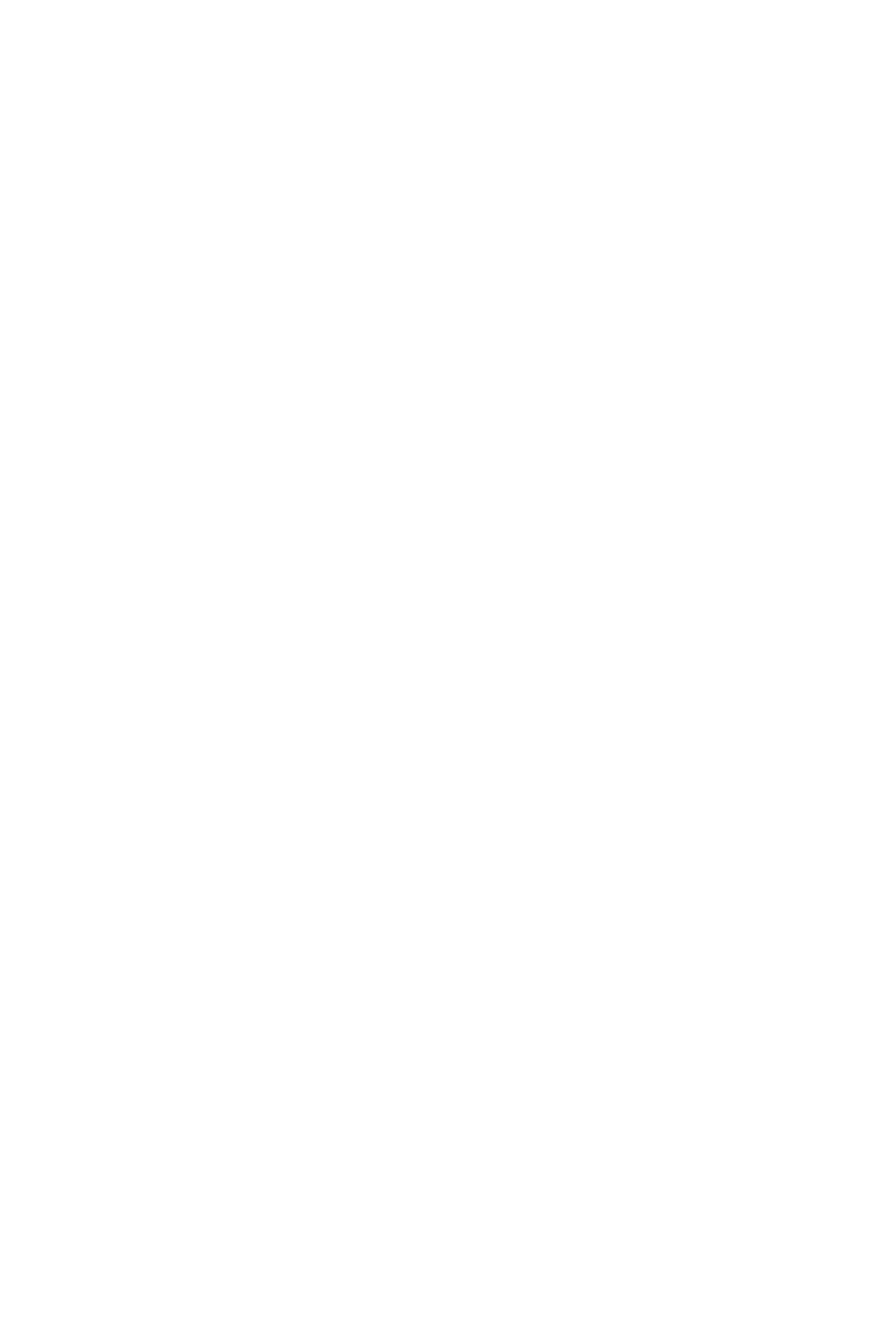
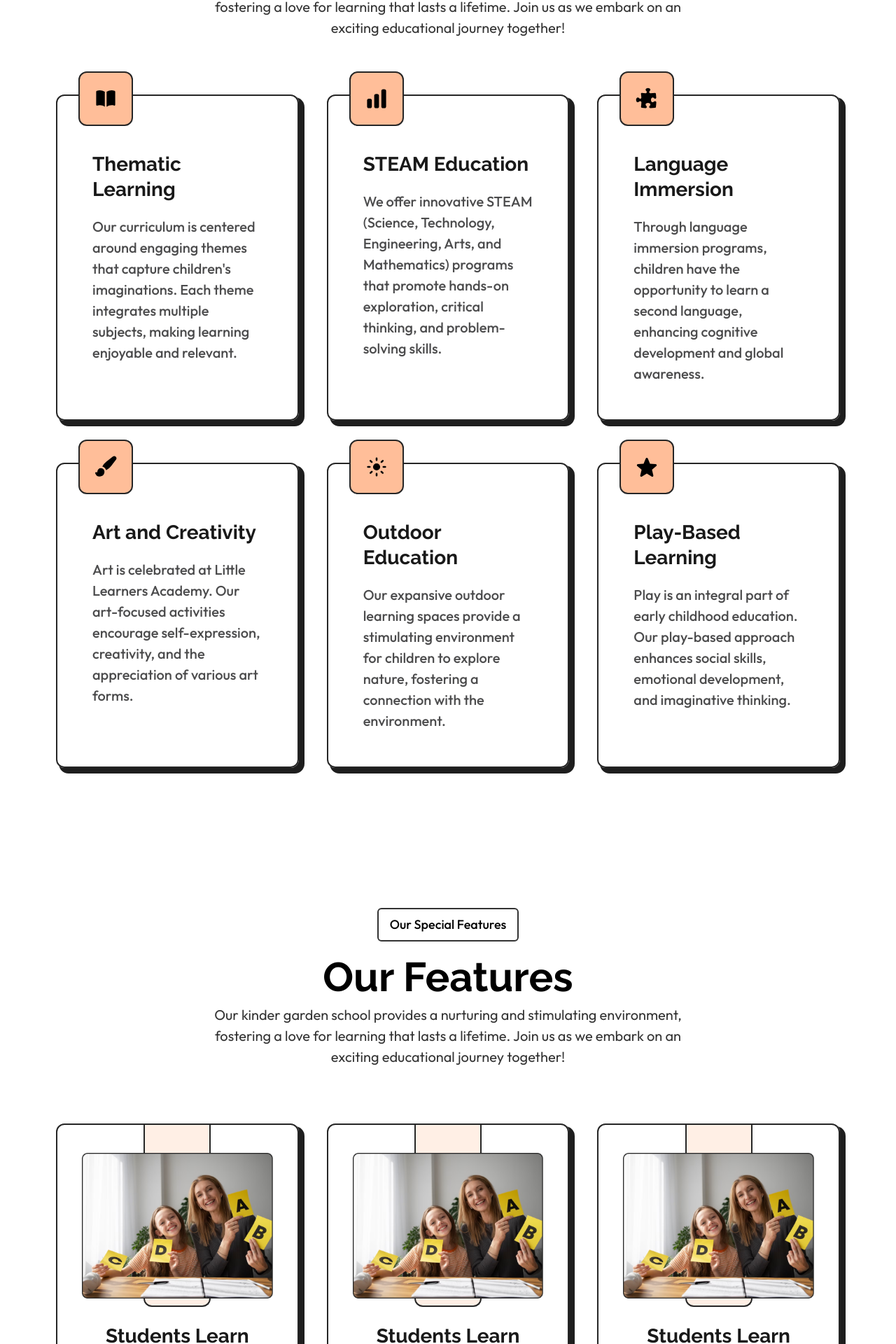
Before and after one commit to AbdoAhmed-Khalifa/little-learners, a Next.js app: page /academics in a window 1280 px wide. Shown: the part 869-2789 px from the top of the page at 70% size. Before the commit the page ends 848 px from the top, so only its background shows below. Built offline with nearby package versions, Linux system fonts and the light colour scheme.

Commit message:
working in acadmic page and work on Students Learn

```diff
--- /dev/null
+++ b/app/_components/features/FeaturesSection.tsx
@@ -0,0 +1,77 @@
+import { ReactNode } from "react";
+import CardOne from "../card-one";
+import SectionHeader from "../SectionHeader";
+import {
+  BookOpenIcon,
+  ChartBarIcon,
+  StarIcon,
+  SunIcon,
+  PaintBrushIcon,
+  PuzzlePieceIcon,
+} from "@heroicons/react/20/solid";
+
+export type CardContent = {
+  title: string;
+  description: string;
+  icon: ReactNode;
+};
+
+export default function FeaturesSection() {
+  const features: CardContent[] = [
+    {
+      title: "Thematic Learning",
+      description:
+        "Our curriculum is centered around engaging themes that capture children's imaginations. Each theme integrates multiple subjects, making learning enjoyable and relevant.",
+      icon: <BookOpenIcon className="size-[34px]" />,
+    },
+    {
+      title: "STEAM Education",
+      description:
+        "We offer innovative STEAM (Science, Technology, Engineering, Arts, and Mathematics) programs that promote hands-on exploration, critical thinking, and problem-solving skills.",
+      icon: <ChartBarIcon className="size-[34px]" />,
+    },
+    {
+      title: "Language Immersion",
+      description:
+        "Through language immersion programs, children have the opportunity to learn a second language, enhancing cognitive development and global awareness.",
+      icon: <PuzzlePieceIcon className="size-[34px]" />,
+    },
+    {
+      title: "Art and Creativity",
+      description:
+        "Art is celebrated at Little Learners Academy. Our art-focused activities encourage self-expression, creativity, and the appreciation of various art forms.",
+      icon: <PaintBrushIcon className="size-[34px]" />,
+    },
+    {
+      title: "Outdoor Education",
+      description:
+        "Our expansive outdoor learning spaces provide a stimulating environment for children to explore nature, fostering a connection with the environment.",
+      icon: <SunIcon className="size-[34px]" />,
+    },
+    {
+      title: "Play-Based Learning",
+      description:
+        "Play is an integral part of early childhood education. Our play-based approach enhances social skills, emotional development, and imaginative thinking.",
+      icon: <StarIcon className="size-[34px]" />,
+    },
+  ];
+  return (
+    <section className="mx-5 mt-[120px] md:mx-10 lg:mx-20 lg:mt-[200px]">
+      <SectionHeader
+        sectiontitle="Our Features"
+        subtitle="Our Special Features"
+        description="Our kinder garden school provides a nurturing and stimulating environment, fostering a love for learning that lasts a lifetime. Join us as we embark on an exciting educational journey together!"
+      />
+      <section className="mt-20 grid grid-cols-1 gap-x-10 gap-y-[60px] md:grid-cols-2 lg:grid-cols-3">
+        {features.map(({ title, description, icon }) => (
+          <CardOne
+            key={title}
+            title={title}
+            description={description}
+            icon={icon}
+          />
+        ))}
+      </section>
+    </section>
+  );
+}
--- /dev/null
+++ b/app/_components/studentsLearn/StudentsLearnCard.tsx
@@ -0,0 +1,36 @@
+import Image from "next/image";
+
+export default function StudentsLearnCard() {
+  return (
+    <section className="relative h-full rounded-xl border-2 border-dark-15 px-10 pb-[30px] pt-[50px] shadow-[6px_6px_0_2px_rgba(30,30,30,1)] shadow-[#1E1E1E] md:px-[35px] md:pb-[50px] md:pt-10">
+      {/* Horizontally Centered Absolute Div */}
+
+      {/* Content Section */}
+      <section className="relative z-10 flex flex-col items-center justify-center gap-y-4 text-center md:gap-y-5">
+        {/* Responsive Centered Image */}
+        <div className="relative flex w-full items-center justify-center">
+          <div className="absolute -top-[50px] left-1/2 h-[125%] w-24 -translate-x-1/2 rounded-bl-xl rounded-br-xl border-2 border-t-0 border-dark-15 bg-primary-95 md:-top-10 lg:h-[135%] xl:h-[125%]"></div>
+
+          <Image
+            src="/images/Language.png"
+            alt="Student Learning"
+            width={300}
+            height={200}
+            className="z-10 h-auto w-full"
+          />
+        </div>
+
+        {/* Title */}
+        <h1 className="mt-4 font-raleway text-[22px] font-bold leading-7 text-dark-10 md:text-[28px] md:leading-9">
+          Students Learn
+        </h1>
+
+        {/* Description */}
+        <p className="font-outfit text-[16px] font-medium leading-6 text-dark-30 md:text-[20px] md:leading-[30px]">
+          Learn about the latest technological advancements and how they're
+          revolutionizing the education industry.
+        </p>
+      </section>
+    </section>
+  );
+}
--- /dev/null
+++ b/app/_components/studentsLearn/StudentsLearnSection.tsx
@@ -0,0 +1,22 @@
+import React from "react";
+import SectionHeader from "../SectionHeader";
+import StudentsLearnCard from "./StudentsLearnCard";
+
+export default function StudentsLearnSection() {
+  return (
+    <section className="mx-5 mt-[120px] md:mx-10 lg:mx-20 lg:mt-[200px]">
+      <SectionHeader
+        sectiontitle="Our Features"
+        subtitle="Our Special Features"
+        description="Our kinder garden school provides a nurturing and stimulating environment, fostering a love for learning that lasts a lifetime. Join us as we embark on an exciting educational journey together!"
+      />
+      <section className="mt-20 grid grid-cols-1 gap-x-10 gap-y-[60px] md:grid-cols-2 lg:grid-cols-3">
+        <StudentsLearnCard />
+        <StudentsLearnCard />
+        <StudentsLearnCard />
+        <StudentsLearnCard />
+        <StudentsLearnCard />
+      </section>
+    </section>
+  );
+}
--- a/app/about/page.tsx
+++ b/app/about/page.tsx
@@ -1,7 +1,6 @@
 import React from "react";
 import MissionVisionsSection from "../_components/Mission&VisionsComponents/MissionVisionsSection";
 import PageHeader from "../_components/PageHeader";
-import TimeLine from "../_components/HistorySectionComponent/TimeLine";
 import TimeLineSection from "../_components/HistorySectionComponent/TimeLineSection";
 import AwardsSection from "../_components/AwardsSectionComponenets/AwardsSection";
 import TeamMembersSection from "../_components/TeamSectionComponents/TeamMembersSection";
--- a/app/academics/page.tsx
+++ b/app/academics/page.tsx
@@ -1,5 +1,18 @@
-import React from 'react';
+import React from "react";
+import PageHeader from "../_components/PageHeader";
+import FeaturesSection from "../_components/features/FeaturesSection";
+import StudentsLearnSection from "../_components/studentsLearn/StudentsLearnSection";
 
 export default function Academics() {
-  return <div>Academics</div>;
+  return (
+    <>
+      <PageHeader
+        page="Academics"
+        title="Nurturing Young Minds for Success."
+        content="Welcome to our Academics page, where we take pride in providing a comprehensive and stimulating educational experience for your child. Our kindergarten school's academic program is thoughtfully designed to foster a love for learning while building a strong foundation of essential skills and knowledge. From language arts and mathematics to science and social studies, our curriculum is carefully crafted to spark curiosity and encourage active exploration."
+      />
+      <FeaturesSection />
+      <StudentsLearnSection />
+    </>
+  );
 }
```
Also changed, not shown: public/images/Language.png (added).
